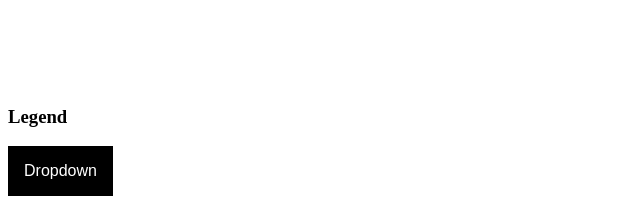
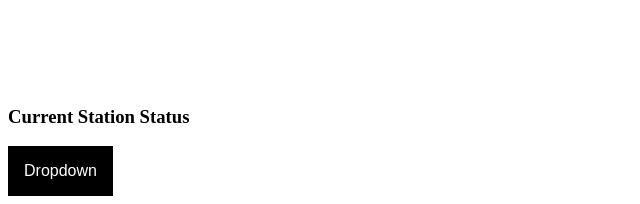
Before and after one commit to th0mazzz/Runaway, a Flask app: page / in a window 1280 px wide. Shown: the part 1099-1303 px from the top of the page, without its empty margins (0-640 px from the left). Run offline with Flask 2, Linux system fonts and the light colour scheme.

Commit message:
Touching up on legend

```diff
--- a/static/charts.js
+++ b/static/charts.js
@@ -24,7 +24,7 @@ d3.json("https://raw.githubusercontent.com/th0mazzz/Runaway/master/data/stations
 
     var color = d3.scaleOrdinal()
 	.domain(stationData)
-	.range(["#ff0000","#0066ff","#00cc00"]);
+	.range(["#0066ff","#00cc00","#ff0000"]);
 
     var pie = d3.pie()
 	.value(function(d) {
@@ -38,14 +38,14 @@ d3.json("https://raw.githubusercontent.com/th0mazzz/Runaway/master/data/stations
 	.outerRadius(radius)
 	.innerRadius(radius - 100);
 
-    var svg = d3.select("#pie")
+    var svgPie = d3.select("#pie")
 	.append("svg")
 	.attr("width", width)
 	.attr("height", height)
 	.append("g")
 	.attr("transform", "translate(" + width/2 + "," + height/2 +")");
 
-    var arcy = svg.selectAll("arc")
+    var arcy = svgPie.selectAll("arc")
 	.data(pie)
 	.enter().append("g")
 	.attr("class", "arc");
@@ -65,11 +65,11 @@ d3.json("https://raw.githubusercontent.com/th0mazzz/Runaway/master/data/stations
 
 //---------------------------------------- Legend for Pie Chart ---------------------------------------
 
-    var pieLegend = d3.select(".pieLegend").append("svg")
-        .attr("width", width).attr("height", height)
+    var pieLegend = d3.select("#pieLegend").append("svg")
+        .attr("width", 150).attr("height", 100)
 
     //D3 Vertical Legend//////////////////////////
-    var legendElements = pieLegend.selectAll('.pieLegend')
+    var legendElements = pieLegend.selectAll('#pieLegend')
         .data(stationData)
         .enter().append('g')
         .attr("class", "legends3")
--- a/templates/home.html
+++ b/templates/home.html
@@ -47,9 +47,8 @@
   <div id="pie" style="width:400px; height:400px">
   </div>
 
-  <div class="pieLegend">
-    <h3> Legend</h3>
-    <div class="pieLegend"></div>
+  <div id="pieLegend">
+    <h3> Current Station Status </h3>
   </div>
 
   <div class="dropdown">
```
